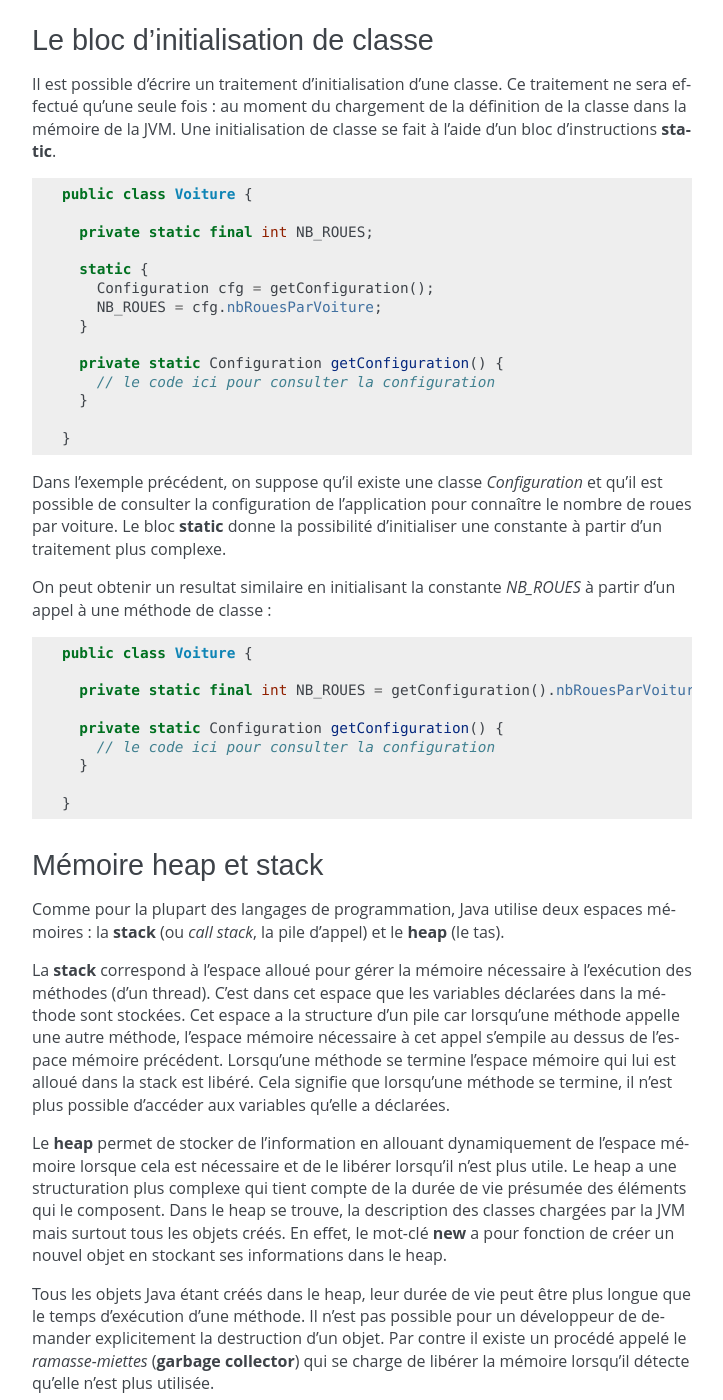
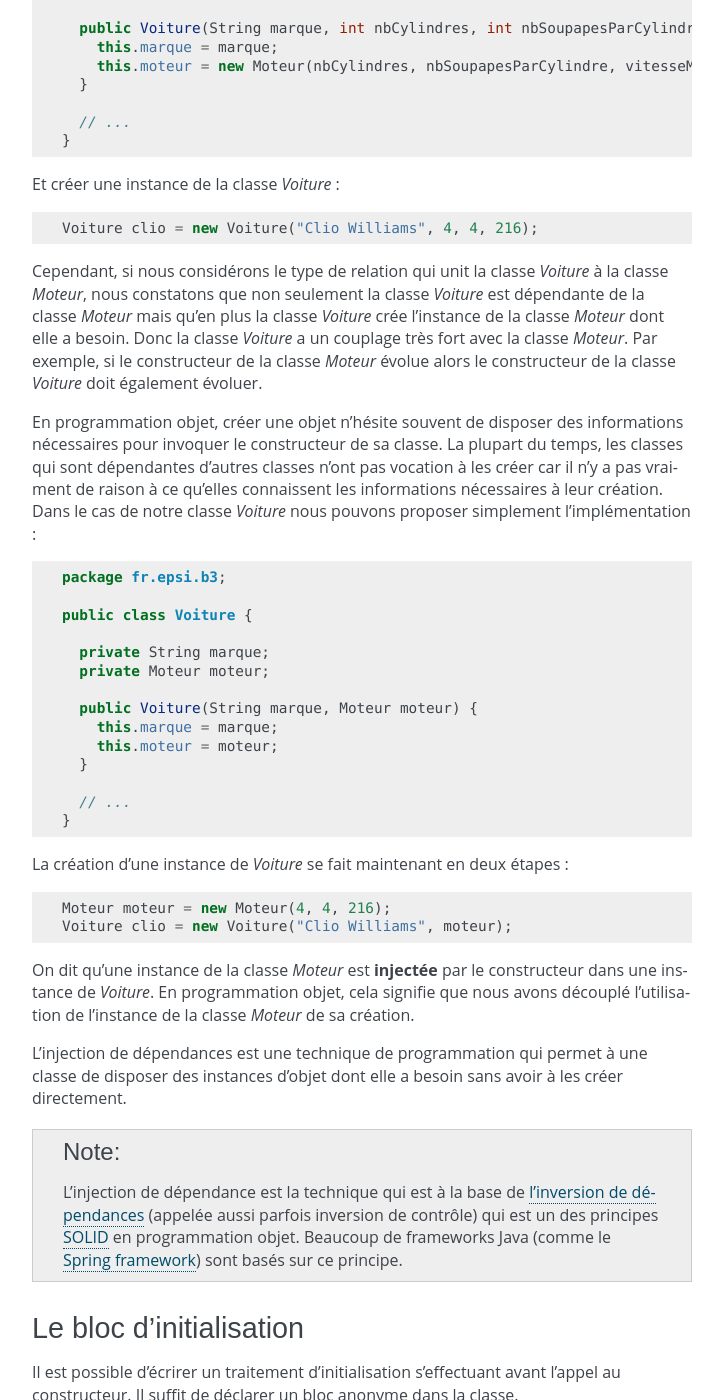
Before and after one commit to lanaflonPerso/cours-java-web, a Sphinx documentation site: the page built from source/cycle_de_vie.rst, in a window 1280 px wide and 1400 px high, scrolled down 6519 px. Shown: the whole window, without its empty margins (398-1121 px from the left). Built offline with Sphinx 7.4.7, drawn with Linux system fonts in a browser that asks for light colours; formulas are drawn with MathJax 3; some of the changed text lies outside the part shown.

Commit message:
injection de dépendances

```diff
--- a/source/cycle_de_vie.rst
+++ b/source/cycle_de_vie.rst
@@ -319,9 +319,113 @@
 il faut prendre soin de s'assurer que l'état de l'objet nécessaire à l'exécution
 de ces méthodes est correctement initialisé avant par le constructeur.
 
-.. todo::
+Injection de dépendances par le constructeur
+********************************************
 
-  dépendance d'injection par le constructeur
+L'état interne d'un objet (ses attributs) peut nécessiter des références vers d'autres
+objets. Parfois, ces objets peuvent eux-même avoir une représentation interne complexe
+qui nécessite des références vers d'autres objets... Par exemple, une classe
+*Voiture* peut nécessiter une instance d'une classe *Moteur* :
+
+::
+
+  package ROOT_PKG;
+
+  public class Moteur {
+
+    private int nbCylindres;
+    private int nbSoupapesParCylindre;
+    private float vitesseMax;
+
+    public Moteur(int nbCylindres, int nbSoupapesParCylindre, float vitesseMax) {
+      this.nbCylindres = nbCylindres;
+      this.nbSoupapesParCylindre = nbSoupapesParCylindre;
+      this.vitesseMax = vitesseMax;
+    }
+
+    // ...
+  }
+
+À partir de la classe *Moteur* ci-dessus, nous pouvons fournir l'implémentation
+suivante de la classe *Voiture* :
+
+::
+
+  package ROOT_PKG;
+
+  public class Voiture {
+
+    private String marque;
+    private Moteur moteur;
+
+    public Voiture(String marque, int nbCylindres, int nbSoupapesParCylindre, float vitesseMax) {
+      this.marque = marque;
+      this.moteur = new Moteur(nbCylindres, nbSoupapesParCylindre, vitesseMax);
+    }
+
+    // ...
+  }
+
+Et créer une instance de la classe *Voiture* :
+
+::
+
+  Voiture clio = new Voiture("Clio Williams", 4, 4, 216);
+
+Cependant, si nous considérons le type de relation qui unit la classe *Voiture*
+à la classe *Moteur*, nous constatons que non seulement la classe *Voiture* est
+dépendante de la classe *Moteur* mais qu'en plus la classe *Voiture* crée
+l'instance de la classe *Moteur* dont elle a besoin. Donc la classe *Voiture*
+a un couplage très fort avec la classe *Moteur*. Par exemple, si le constructeur
+de la classe *Moteur* évolue alors le constructeur de la classe *Voiture* doit
+également évoluer.
+
+En programmation objet, créer une objet n'hésite souvent de disposer des
+informations nécessaires pour invoquer le constructeur de sa classe. La plupart du temps,
+les classes qui sont dépendantes d'autres classes n'ont pas vocation à les
+créer car il n'y a pas vraiment de raison à ce qu'elles connaissent les
+informations nécessaires à leur création. Dans le cas de notre classe *Voiture*
+nous pouvons proposer simplement l'implémentation :
+
+::
+
+  package ROOT_PKG;
+
+  public class Voiture {
+
+    private String marque;
+    private Moteur moteur;
+
+    public Voiture(String marque, Moteur moteur) {
+      this.marque = marque;
+      this.moteur = moteur;
+    }
+
+    // ...
+  }
+
+La création d'une instance de *Voiture* se fait maintenant en deux étapes :
+
+::
+
+  Moteur moteur = new Moteur(4, 4, 216);
+  Voiture clio = new Voiture("Clio Williams", moteur);
+
+
+On dit qu'une instance de la classe *Moteur* est **injectée** par le constructeur
+dans une instance de *Voiture*. En programmation objet, cela signifie que nous
+avons découplé l'utilisation de l'instance de la classe *Moteur* de sa création.
+
+L'injection de dépendances est une technique de programmation qui permet à une
+classe de disposer des instances d'objet dont elle a besoin sans avoir à les créer
+directement.
+
+.. note::
+
+  L'injection de dépendance est la technique qui est à la base de `l'inversion
+  de dépendances`_ (appelée aussi parfois inversion de contrôle) qui est un des
+  principes SOLID_ en programmation objet. Beaucoup de frameworks Java (comme le
+  `Spring framework`_) sont basés sur ce principe.
 
 Le bloc d'initialisation
 ************************
@@ -566,10 +670,9 @@
 Cela traduit bien le fait que le comportement du ramasse-miettes varie d'une exécution
 à l'autre.
 
-.. todo ::
-
-  Les références : WeakReference, SoftReference, PhantomReference
-
 
 .. _java.lang.System.gc(): https://docs.oracle.com/javase/8/docs/api/java/lang/System.html#gc--
 .. _java.lang.OutOfMemoryError: https://docs.oracle.com/javase/8/docs/api/java/lang/OutOfMemoryError.html
+.. _l'inversion de dépendances: https://en.wikipedia.org/wiki/Dependency_inversion_principle
+.. _SOLID: https://fr.wikipedia.org/wiki/SOLID_(informatique)
+.. _Spring framework: https://fr.wikipedia.org/wiki/Spring_(framework)
```
